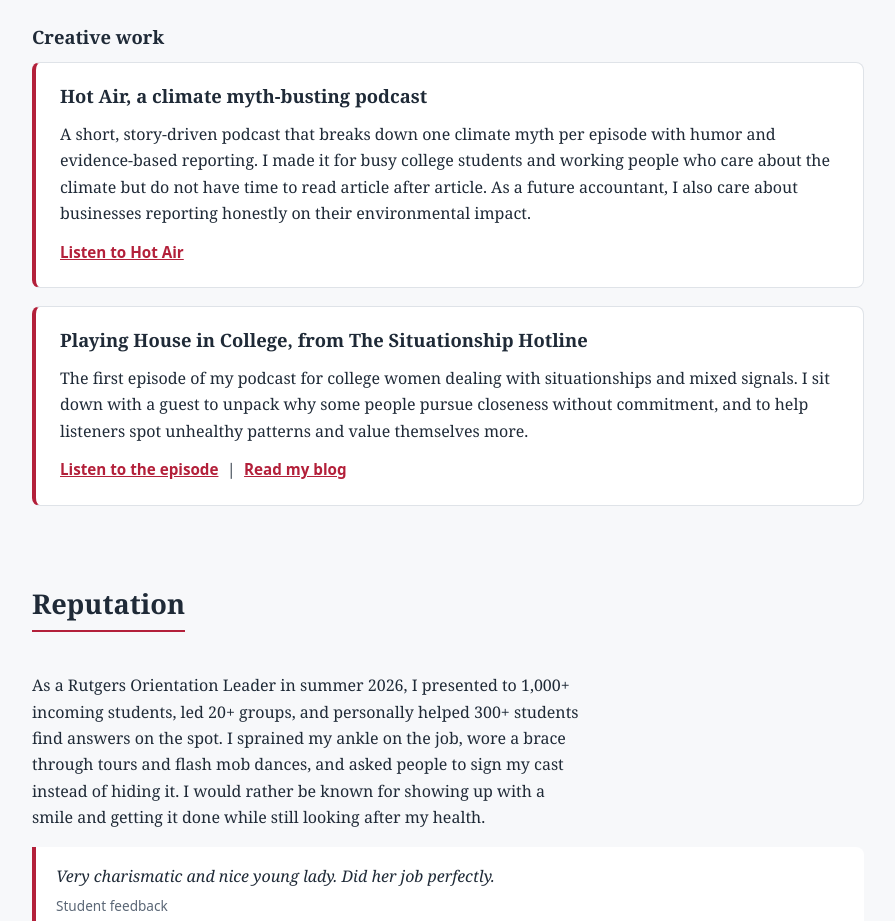
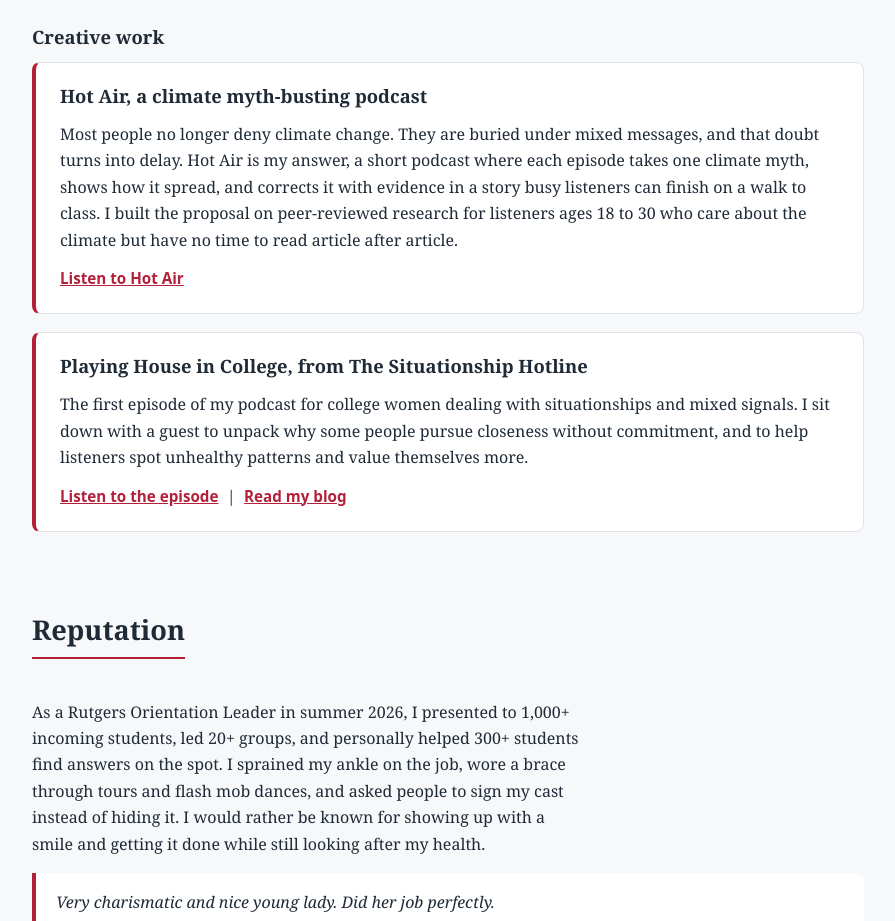
Before and after one commit to tasnim-ahmed-alt/tasnim-ahmed-alt.github.io, a plain HTML site: page index.html in a window 1280 px wide. Shown: the part 1880-2801 px from the top of the page, without its empty margins (192-1087 px from the left). Drawn offline with Linux system fonts and the light colour scheme.

Commit message:
Update index.html

```diff
--- a/index.html
+++ b/index.html
@@ -152,8 +152,7 @@
 
       <article class="project">
         <h3>Hot Air, a climate myth-busting podcast</h3>
-        <p>A short, story-driven podcast that breaks down one climate myth per episode with humor and evidence-based reporting. I made it for busy college students and working people who care about the climate but do not have time to read article after article. As a future accountant, I also care about businesses reporting honestly on their environmental impact.</p>
-        <a href="https://audiomack.com/ta655/song/hot-air-busting-climate-myths" target="_blank" rel="noopener noreferrer">Listen to Hot Air</a>
+        <p>Most people no longer deny climate change. They are buried under mixed messages, and that doubt turns into delay. Hot Air is my answer, a short podcast where each episode takes one climate myth, shows how it spread, and corrects it with evidence in a story busy listeners can finish on a walk to class. I built the proposal on peer-reviewed research for listeners ages 18 to 30 who care about the climate but have no time to read article after article.</p>        <a href="https://audiomack.com/ta655/song/hot-air-busting-climate-myths" target="_blank" rel="noopener noreferrer">Listen to Hot Air</a>
       </article>
 
       <article class="project">
```
